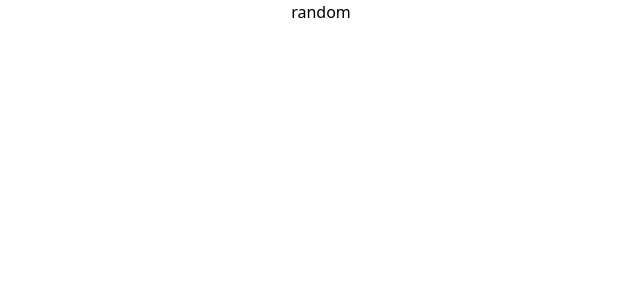
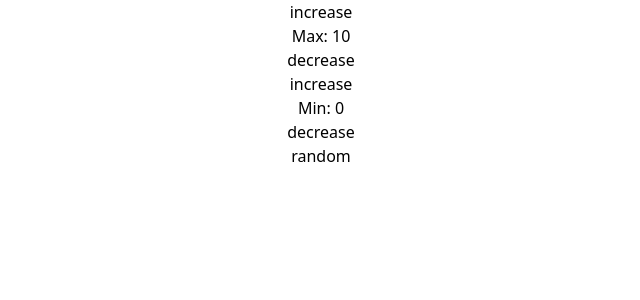
Before and after one commit to oleknap-dev/Randomizer, a Next.js app: page / in a window 1280 px wide. Shown: the top 300 px of the page, without its empty margins (319-959 px from the left). Built offline with nearby package versions, Linux system fonts and the light colour scheme.

Commit message:
Add buttons to change range for random number and handle invalid range

```diff
--- a/src/app/page.js
+++ b/src/app/page.js
@@ -4,8 +4,16 @@ import { useState } from "react";
 
 export default function Page() {
   const [number, setNumber] = useState();
+  const [max, setMax] = useState(10);
+  const [min, setMin] = useState(0);
 
   async function randomize() {
+    let newmax = max;
+    if (min >= max) {
+      setMax(min + 1);
+      newmax = min + 1;
+    }
+
     const response = await fetch("https://api.random.org/json-rpc/4/invoke", {
       method: "POST",
       headers: {
@@ -17,8 +25,8 @@ export default function Page() {
         params: {
           apiKey: "845658bd-ca8c-4406-842f-a364b43c5f6a",
           n: 1,
-          min: 1,
-          max: 10,
+          min: min,
+          max: newmax,
           base: 10,
         },
         id: 6105,
@@ -31,6 +39,12 @@ export default function Page() {
 
   return (
     <div className="flex flex-col items-center">
+      <button onClick={() => setMax(max + 1)}>increase</button>
+      <h1>Max: {max}</h1>
+      <button onClick={() => setMax(max - 1)}>decrease</button>
+      <button onClick={() => setMin(min + 1)}>increase</button>
+      <h1>Min: {min}</h1>
+      <button onClick={() => setMin(min - 1)}>decrease</button>
       <button onClick={randomize}>random</button>
       <h1>{number}</h1>
     </div>
```
